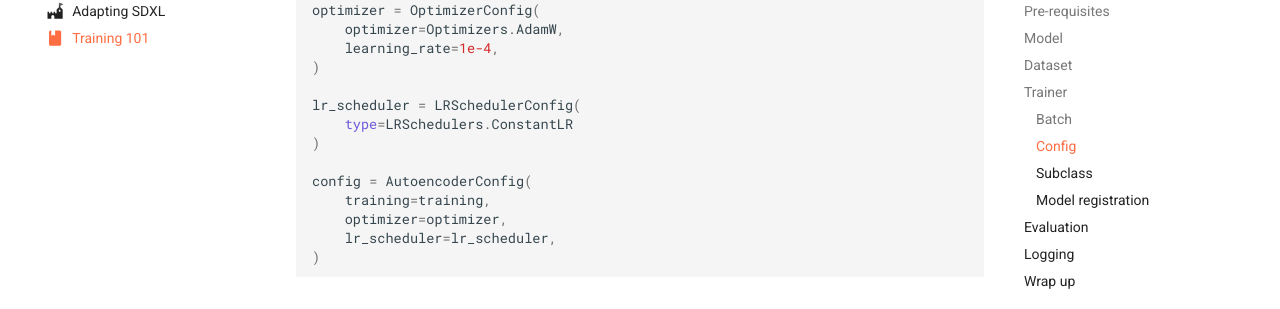
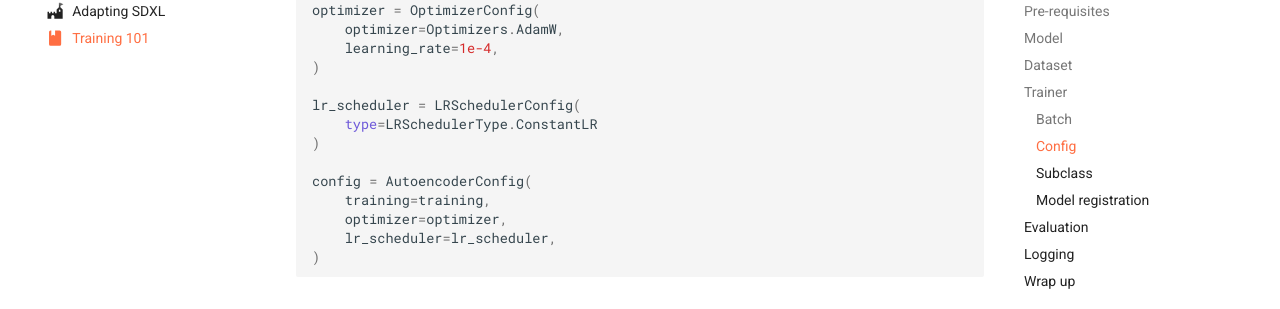
Before and after one commit to finegrain-ai/refiners, an MkDocs documentation site: the page built from docs/guides/training_101/index.md, in a window 1280 px wide and 900 px high, scrolled down 3233 px. Shown: the part 145-454 px from the top of the window. Built offline with MkDocs 1.6.1 and Material for MkDocs 9.7.7, drawn with Linux system fonts in a browser that asks for light colours; comment, search, counter and statistics services are not loaded.

Commit message:
fix training_101 import

````diff
--- a/docs/guides/training_101/index.md
+++ b/docs/guides/training_101/index.md
@@ -219,7 +219,7 @@
 Example:
 
 ```python
-from refiners.training_utils import BaseConfig, TrainingConfig, OptimizerConfig, LRSchedulerConfig, Optimizers, LRSchedulers, Epoch
+from refiners.training_utils import BaseConfig, TrainingConfig, OptimizerConfig, LRSchedulerConfig, Optimizers, LRSchedulerType, Epoch
 
 class AutoencoderConfig(BaseConfig):
     # Since we are using a synthetic dataset, we will use a arbitrary fixed epoch size.
@@ -238,7 +238,7 @@
 )
 
 lr_scheduler = LRSchedulerConfig(
-    type=LRSchedulers.ConstantLR
+    type=LRSchedulerType.ConstantLR
 )
 
 config = AutoencoderConfig(
````
